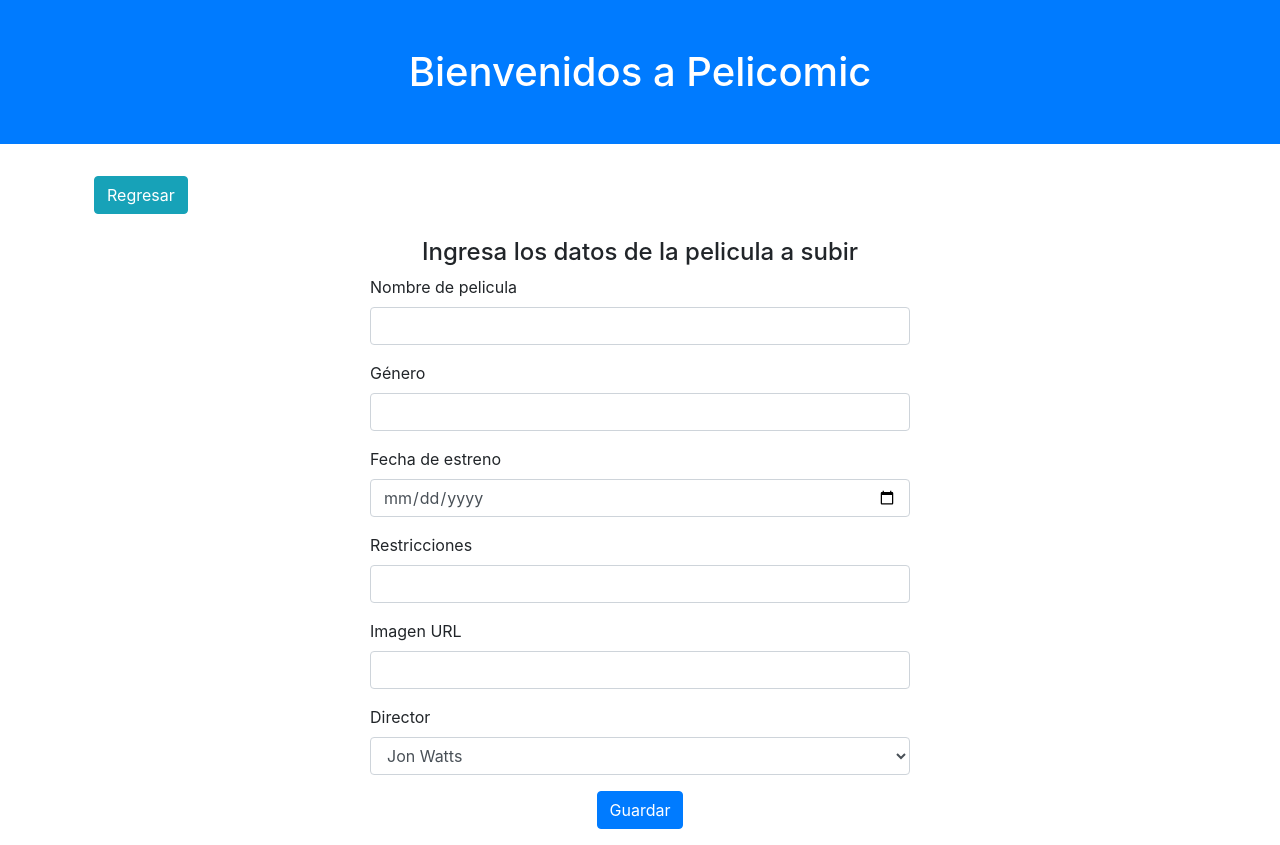
After one commit to Eduarrb/DW2021-3, a PHP site: page /subir.php in a window 1280 px wide. The commit adds this page. Run offline with PHP 8.4, Linux system fonts and the light colour scheme; data comes from the database, SQL or seed files in the repository.

Commit message:
subir peliculas

```diff
--- a/03 MYSQL Y PHP/02 PHP/consultas.sql
+++ b/03 MYSQL Y PHP/02 PHP/consultas.sql
@@ -5,3 +5,7 @@ SELECT
     a.peli_restricciones
     FROM peliculas a
         INNER JOIN directores b ON a.peli_dire_id = b.dire_id
+
+ALTER TABLE peliculas ADD COLUMN peli_img TEXT
+
+SELECT * FROM directores;
--- /dev/null
+++ b/03 MYSQL Y PHP/02 PHP/subir.php
@@ -0,0 +1,87 @@
+<?php include "conexion.php"; ?>
+
+<!DOCTYPE html>
+<html lang="es">
+<head>
+    <meta charset="UTF-8">
+    <meta http-equiv="X-UA-Compatible" content="IE=edge">
+    <meta name="viewport" content="width=device-width, initial-scale=1.0">
+    <title>App CRUD</title>
+    <link rel="stylesheet" href="https://cdnjs.cloudflare.com/ajax/libs/bootstrap/4.6.1/css/bootstrap.min.css">
+</head>
+<body>
+    <h1 class="text-center pt-5 pb-5 bg-primary text-white">Bienvenidos a Pelicomic</h1>
+    <section class="container">
+        <div class="row p-4">
+            <a href="./" class="btn btn-info">Regresar</a>
+        </div>
+        <div class="row justify-content-center">
+            <h4 class="text-center col-md-12">Ingresa los datos de la pelicula a subir</h4>
+            <!-- METODOS: POST - GET -->
+            <form action="" class="col-md-6" method="post">
+                <div class="form-group">
+                    <label for="peli_nombre">Nombre de pelicula</label>
+                    <input type="text" name="peli_nombre" id="peli_nombre" class="form-control">
+                </div>
+                <div class="form-group">
+                    <label for="peli_genero">Género</label>
+                    <input type="text" name="peli_genero" id="peli_genero" class="form-control">
+                </div>
+                <div class="form-group">
+                    <label for="peli_estreno">Fecha de estreno</label>
+                    <input type="date" name="peli_estreno" id="peli_estreno" class="form-control">
+                </div>
+                <div class="form-group">
+                    <label for="peli_restricciones">Restricciones</label>
+                    <input type="text" name="peli_restricciones" id="peli_restricciones" class="form-control">
+                </div>
+                <div class="form-group">
+                    <label for="peli_img">Imagen URL</label>
+                    <input type="text" name="peli_img" id="peli_img" class="form-control">
+                </div>
+                <div class="form-group">
+                    <label for="peli_dire_id">Director</label>
+                    <select name="peli_dire_id" id="peli_dire_id" class="form-control">
+                        <?php
+                            $query = "SELECT * FROM directores";
+                            $query_resultado = mysqli_query($conexion, $query);
+
+                            if(!$query_resultado){
+                                die("Fallo en la conexión " . mysqli_error($conexion));
+                            }
+
+                            while($fila = mysqli_fetch_array($query_resultado)){
+                                ?>
+
+                                    <option value="<?php echo $fila['dire_id']; ?>">
+                                        <?php echo $fila['dire_nombres'] . " " . $fila['dire_apellidos']; ?>
+                                    </option>
+
+                            <?php }
+
+                        ?>
+                        <!-- <option value="2">Ridley ScotT</option> -->
+                    </select>
+                </div>
+                <div class="form-group text-center">
+                    <input type="submit" value="Guardar" class="btn btn-primary" name="guardar">
+                </div>
+            </form>
+            <?php
+                if(isset($_POST['guardar'])){
+                    // echo 'funcionaaaaaaaa';
+                    $peli_nombre = $_POST['peli_nombre'];
+                    // echo $peli_nombre;
+                    $peli_genero = $_POST['peli_genero'];
+                    $peli_estreno = $_POST['peli_estreno'];
+                    $peli_restricciones = $_POST['peli_restricciones'];
+                    $peli_dire_id = $_POST['peli_dire_id'];
+                    $peli_img = $_POST['peli_img'];
+
+                    $query_guardar = "INSERT INTO peliculas (peli_nombres, peli_genero, peli_estreno, peli_restricciones, peli_dire_id, peli_img) VALUES ('{$peli_nombre}', '{$peli_genero}', '{$peli_estreno}', '{$peli_restricciones}', {$peli_dire_id}, '{$peli_img}')";
+                }
+            ?>
+        </div>
+    </section>
+</body>
+</html>
```
Also changed, not shown: 03 MYSQL Y PHP/02 PHP/index.php (+5 -2 lines).
